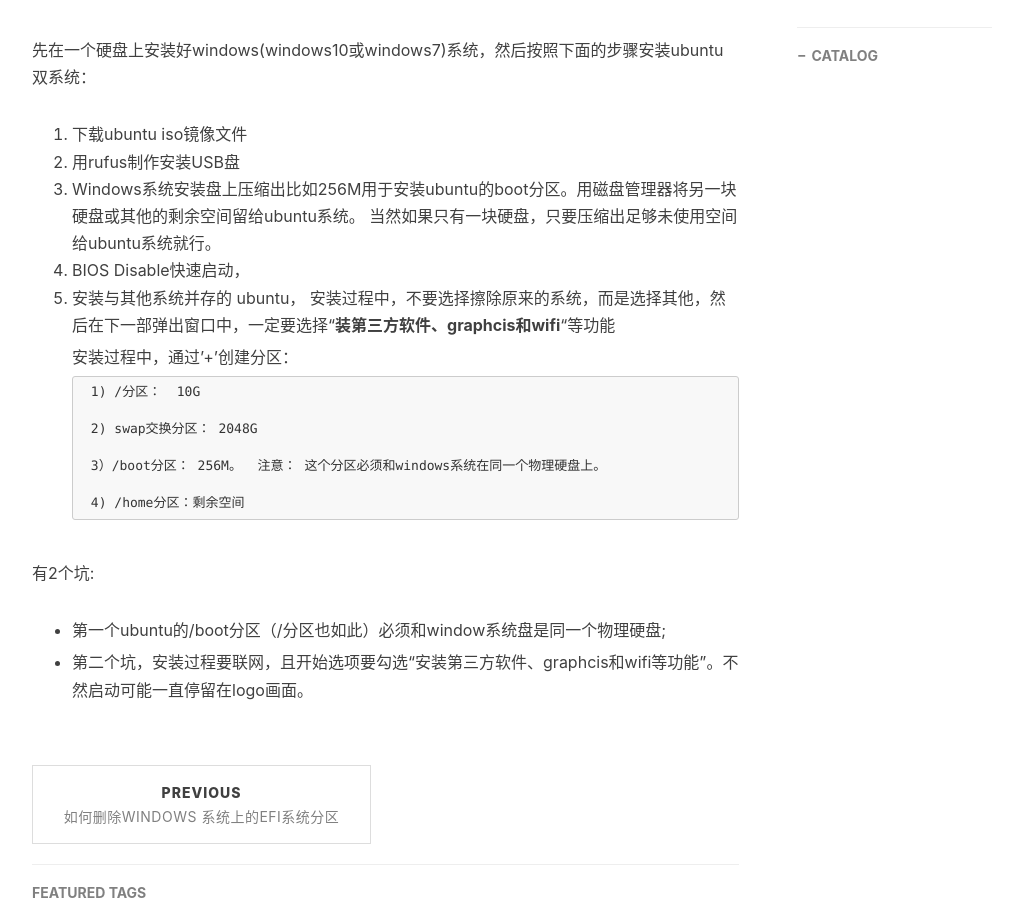
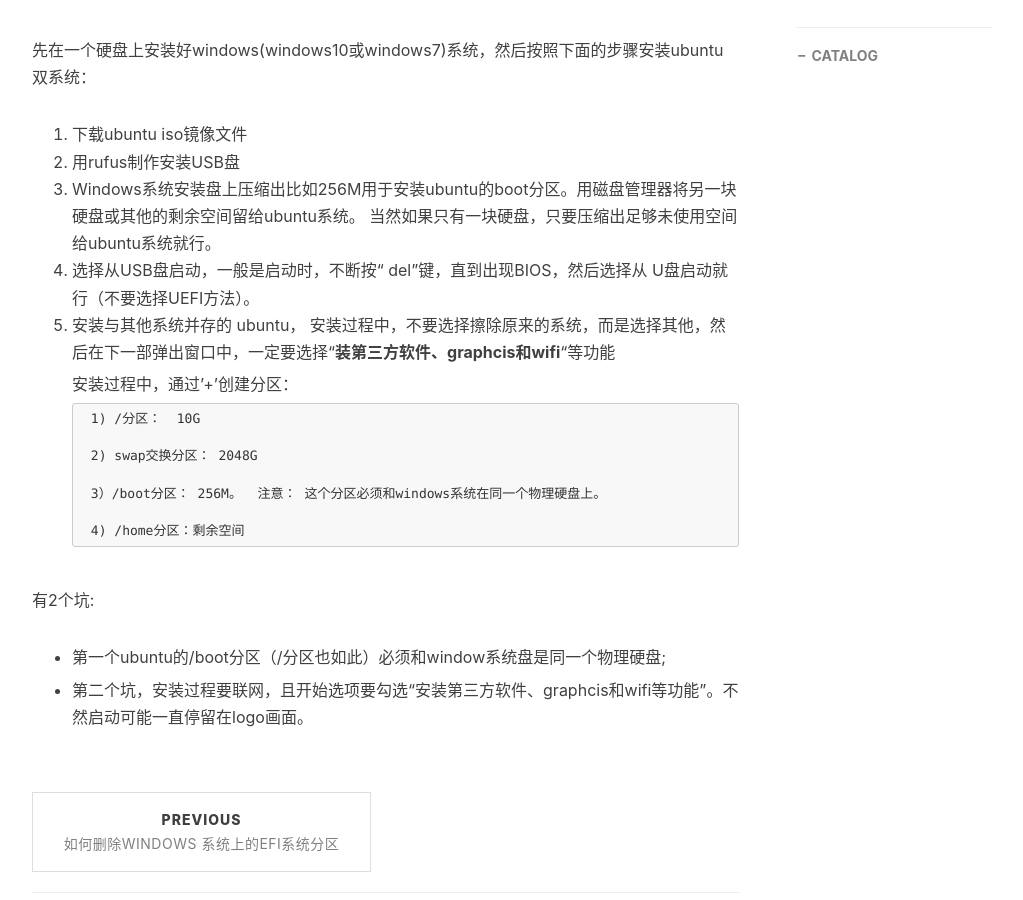
Before and after one commit to xuepro/xuepro.github.io, a Jekyll site: the page built from _posts/2019-06-08-双硬盘安装windows和 ubuntu双系统的2个坑.md, in a window 1280 px wide and 900 px high, scrolled down 596 px. Shown: the whole window, without its empty margins (233-1256 px from the left). Built offline with Jekyll 4.4.1, drawn with Linux system fonts in a browser that asks for light colours; nearby versions of some CDN libraries; comment, search, counter and statistics services are not loaded.

Commit message:
Update 2019-06-08-双硬盘安装windows和 ubuntu双系统的2个坑.md

```diff
--- a/_posts/2019-06-08-双硬盘安装windows和 ubuntu双系统的2个坑.md
+++ b/_posts/2019-06-08-双硬盘安装windows和 ubuntu双系统的2个坑.md
@@ -18,7 +18,7 @@ tags:
 2. 用rufus制作安装USB盘
 3. Windows系统安装盘上压缩出比如256M用于安装ubuntu的boot分区。用磁盘管理器将另一块硬盘或其他的剩余空间留给ubuntu系统。
    当然如果只有一块硬盘，只要压缩出足够未使用空间给ubuntu系统就行。
-4. BIOS Disable快速启动，
+4. 选择从USB盘启动，一般是启动时，不断按“ del”键，直到出现BIOS，然后选择从 U盘启动就行（不要选择UEFI方法）。
 5. 安装与其他系统并存的 ubuntu，
      安装过程中，不要选择擦除原来的系统，而是选择其他，然后在下一部弹出窗口中，一定要选择“**装第三方软件、graphcis和wifi**"等功能
 
```
